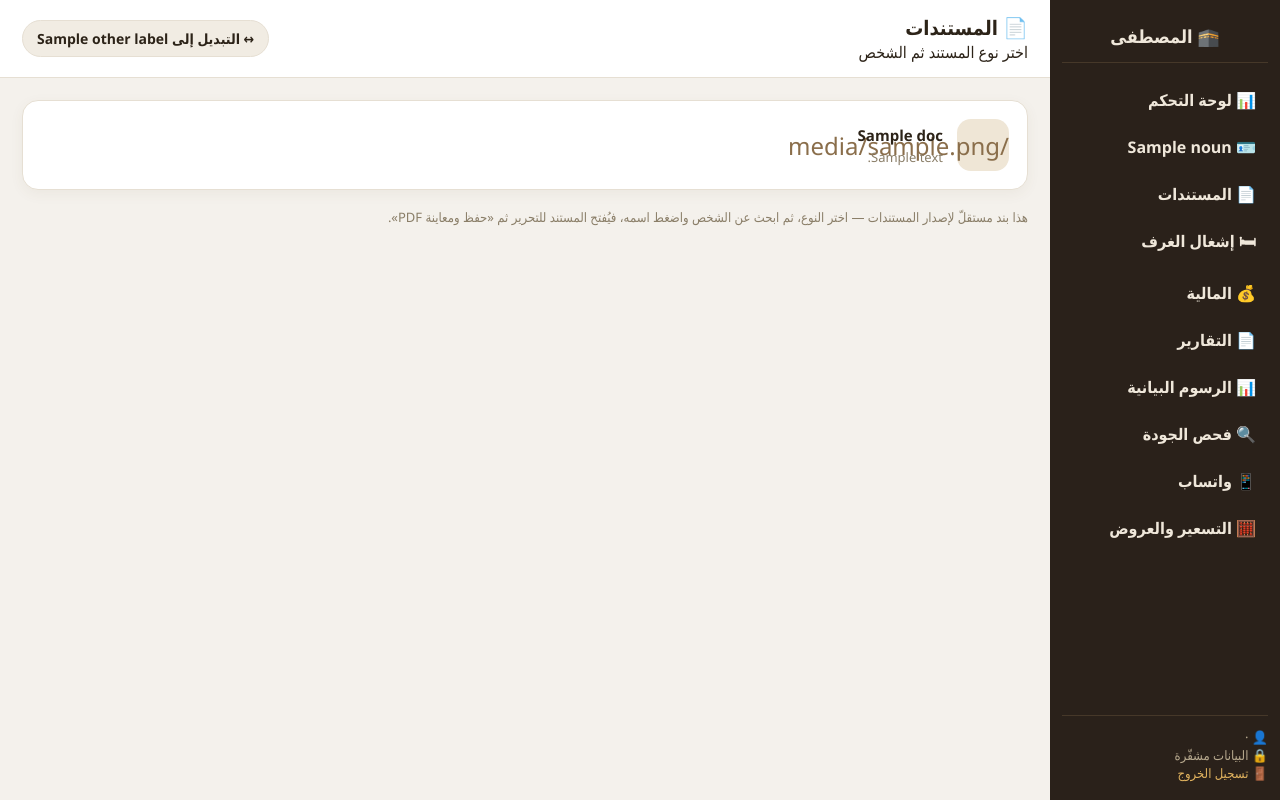
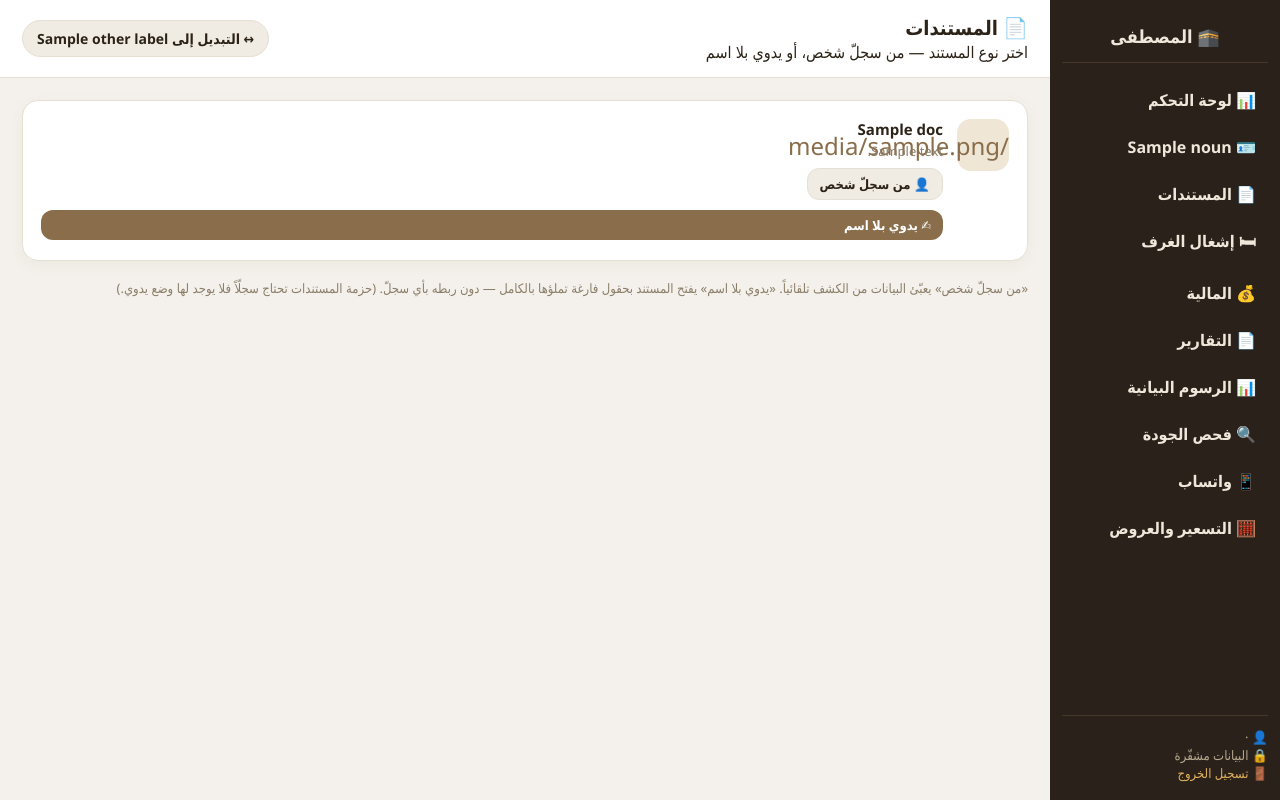
Before and after one commit to almustafahajj/almustafa-hajj, a Flask app: template webapp/templates/documents.html in a window 1280 px wide. Run offline with Flask 3, Linux system fonts and the light colour scheme; the template is opened without the code that fills it: most values are stand-ins (such as "Sample title", 1, 10 or a date in 2020).

Commit message:
الويب: إصدار مستندات يدوي بلا ربط باسم
/documents/<kind>/manual: يفتح المحرّر بحقول فارغة تملؤها بالكامل، و
/documents/<kind>/manual/pdf يولّد الـ PDF من البيانات المُدخلة دون أي سجلّ
(PassportData فارغ). كل نوع مستند في صفحة المستندات صار له خياران: «👤 من سجلّ
شخص» و«✍ يدوي بلا اسم» (عدا الحزمة التي تحتاج سجلّاً).

Co-Authored-By: Claude Opus 4.8 <noreply@anthropic.com>

```diff
--- a/webapp/server.py
+++ b/webapp/server.py
@@ -410,6 +410,42 @@ def documents_pick(kind):
                            label=_DOC_KIND_LABEL[kind], rows=rows, q=q,
                            total=total, page=page, pages=pages, offset=offset,
                            **_ctx())
+
+
+@app.get("/documents/<kind>/manual")
+def doc_manual(kind):
+    """محرّر مستند يدوي — بحقول فارغة، دون ربطه بأي سجلّ."""
+    if _sess() is None:
+        return redirect(url_for("login"))
+    if kind not in _DOC_TITLES:               # الحزمة تحتاج سجلّاً، فتُستثنى
+        return redirect(url_for("documents"))
+    from hajj_app.mrz import PassportData
+    from hajj_app import webdoc
+    settings = storage.load_settings()
+    co = settings.get("company") if isinstance(settings, dict) else None
+    data, schema = _doc_build(kind, PassportData(), co, settings)
+    title, icon = _DOC_TITLES[kind]
+    return webdoc._doc_html(
+        data, schema, f"{title} (يدوي)", icon,
+        submit_action=webdoc.web_submit_action(
+            url_for("doc_manual_pdf", kind=kind)),
+        back_url=url_for("documents"))
+
+
+@app.post("/documents/<kind>/manual/pdf")
+def doc_manual_pdf(kind):
+    """يولّد PDF لمستند يدوي من البيانات المُحرَّرة (بلا سجلّ)."""
+    if _sess() is None:
+        return ("", 401)
+    if kind not in _DOC_TITLES:
+        return ("", 404)
+    from hajj_app.mrz import PassportData
+    settings = storage.load_settings()
+    co = settings.get("company") if isinstance(settings, dict) else None
+    data = request.get_json(force=True, silent=True) or {}
+    return _pdf_response(
+        lambda p: _doc_export(kind, PassportData(), co, data, p),
+        f"{kind}-manual.pdf")
 
 
 @app.route("/hujjaj/new", methods=["GET", "POST"])
--- a/webapp/templates/documents.html
+++ b/webapp/templates/documents.html
@@ -1,16 +1,26 @@
 {% extends "base.html" %}
 {% block title %}المستندات — المصطفى{% endblock %}
 {% block heading %}📄 المستندات{% endblock %}
-{% block subhead %}<div class="season">اختر نوع المستند ثم الشخص</div>{% endblock %}
+{% block subhead %}<div class="season">اختر نوع المستند — من سجلّ شخص، أو يدوي بلا اسم</div>{% endblock %}
 {% block content %}
 <div class="repgrid">
   {% for kind, icon, label, desc in docs %}
-  <a class="repcard" href="{{ url_for('documents_pick', kind=kind) }}">
+  <div class="repcard" style="align-items:flex-start">
     <div class="ic" style="background:#efe6d6;color:#8A6E4B">{{ icon }}</div>
-    <div><div class="t">{{ label }}</div><div class="d">{{ desc }}</div></div>
-  </a>
+    <div style="flex:1">
+      <div class="t">{{ label }}</div>
+      <div class="d">{{ desc }}</div>
+      <div class="docbtns" style="margin-top:8px">
+        <a class="btn ghost sm" href="{{ url_for('documents_pick', kind=kind) }}">👤 من سجلّ شخص</a>
+        {% if kind != 'packet' %}
+        <a class="btn primary sm" target="_blank" href="{{ url_for('doc_manual', kind=kind) }}">✍ يدوي بلا اسم</a>
+        {% endif %}
+      </div>
+    </div>
+  </div>
   {% endfor %}
 </div>
-<p class="hint-note">هذا بند مستقلّ لإصدار المستندات — اختر النوع، ثم ابحث عن الشخص
-  واضغط اسمه، فيُفتح المستند للتحرير ثم «حفظ ومعاينة PDF».</p>
+<p class="hint-note">«من سجلّ شخص» يعبّئ البيانات من الكشف تلقائياً. «يدوي بلا اسم»
+  يفتح المستند بحقول فارغة تملؤها بالكامل — دون ربطه بأي سجلّ. (حزمة المستندات
+  تحتاج سجلّاً فلا يوجد لها وضع يدوي.)</p>
 {% endblock %}
```
